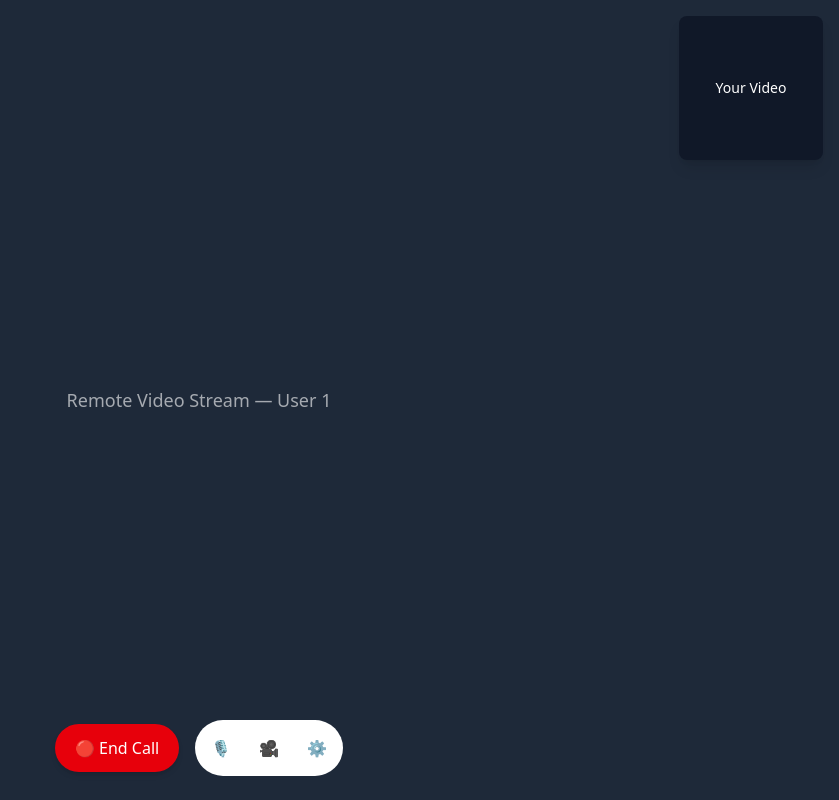
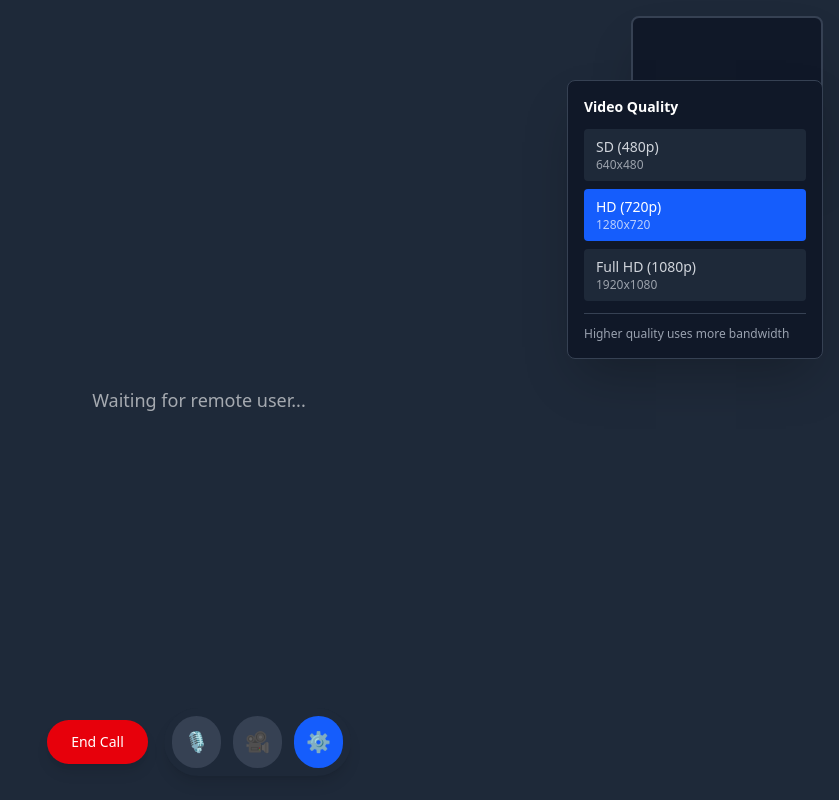
Before and after one commit to ronishbrh/WebRTCMajorProject, a React (Vite) app: page /call/1 in a window 1280 px wide. Both pictures are taken after a click on the button "⚙️". Shown: the whole page, without its empty margins (441-1280 px from the left). Built offline with nearby package versions, Linux system fonts and the light colour scheme; no server answers.

Commit message:
Local Stream initial with video resolution/audio mute/video off

```diff
--- a/src/pages/CallPage.jsx
+++ b/src/pages/CallPage.jsx
@@ -1,49 +1,219 @@
-import React from "react";
-import { useParams, useNavigate } from "react-router-dom";
-import Navbar from "../components/Navbar";
+import React, { useEffect, useRef, useState } from "react";
+import { useNavigate } from "react-router-dom";
+
+// Resolution presets
+const RESOLUTIONS = {
+    low: { width: 640, height: 480, label: "SD (480p)" },
+    medium: { width: 1280, height: 720, label: "HD (720p)" },
+    high: { width: 1920, height: 1080, label: "Full HD (1080p)" }
+};
 
 export default function CallPage() {
-  const { userId } = useParams();
+    const localVideoRef = useRef(null);
+    const remoteVideoRef = useRef(null);
+    const [localStream, setLocalStream] = useState(null);
+    const [isVideoOn, setIsVideoOn] = useState(true);
+    const [isAudioOn, setIsAudioOn] = useState(true);
+    const [error, setError] = useState(null);
+    const [showSettings, setShowSettings] = useState(false);
+    const [resolution, setResolution] = useState("medium");
+
     const navigate = useNavigate();
+    // Get local video stream
+    const getLocalStream = async (resolutionKey) => {
+        try {
+            const res = RESOLUTIONS[resolutionKey];
+            const stream = await navigator.mediaDevices.getUserMedia({
+                video: {
+                    width: { ideal: res.width },
+                    height: { ideal: res.height }
+                },
+                audio: true
+            });
+
+            // Stop old stream if exists
+            if (localStream) {
+                localStream.getTracks().forEach(track => track.stop());
+            }
+
+            setLocalStream(stream);
+
+            // Attach stream to video element
+            if (localVideoRef.current) {
+                localVideoRef.current.srcObject = stream;
+            }
+
+            setError(null);
+        } catch (err) {
+            console.error("Error accessing media devices:", err);
+            setError("Unable to access camera/microphone. Please grant permissions and refresh.");
+        }
+    };
+
+    // Initial stream on mount
+    useEffect(() => {
+        let isMounted = true;
+
+        const start = async () => {
+            const stream = await getLocalStream("medium");
+            if (isMounted) setLocalStream(stream);
+        };
+
+        start();
+
+        return () => {
+            isMounted = false;
+        };
+    }, []);
+
+    // Handle resolution change
+    const handleResolutionChange = async (newResolution) => {
+        setResolution(newResolution);
+        await getLocalStream(newResolution);
+        setShowSettings(false);
+    };
+
+    // Toggle video
+    const toggleVideo = () => {
+        if (localStream) {
+            const videoTrack = localStream.getVideoTracks()[0];
+            if (videoTrack) {
+                videoTrack.enabled = !videoTrack.enabled;
+                setIsVideoOn(videoTrack.enabled);
+            }
+        }
+    };
+
+    // Toggle audio
+    const toggleAudio = () => {
+        if (localStream) {
+            const audioTrack = localStream.getAudioTracks()[0];
+            if (audioTrack) {
+                audioTrack.enabled = !audioTrack.enabled;
+                setIsAudioOn(audioTrack.enabled);
+            }
+        }
+    };
+
+    // End call
+    const handleEndCall = () => {
+        if (localStream) {
+            localStream.getTracks().forEach(track => track.stop());
+        }
+        navigate("/")
+    };
 
     return (
-    <div className="w-full min-h-screen flex flex-col">
-
-
-      <div className="flex-1 relative bg-black text-white flex items-stretch">
+        <div className="w-full min-h-screen flex flex-col bg-black">
+            <div className="flex-1 relative text-white flex items-stretch">
                 {/* Remote video area */}
                 <div className="flex-1 flex items-center justify-center">
-          <div className="w-full h-full flex items-center justify-center bg-gray-800">
-            {/* Replace with <video> element when integrating real streams */}
-            <p className="text-lg opacity-60">Remote Video Stream — User {userId}</p>
+                    <div className="w-full h-full flex items-center justify-center bg-gray-800 relative">
+                        <video
+                            ref={remoteVideoRef}
+                            autoPlay
+                            playsInline
+                            className="w-full h-full object-cover"
+                        />
+                        <p className="absolute text-lg opacity-60 text-center px-4">
+                            Waiting for remote user...
+                        </p>
                     </div>
                 </div>
 
-        {/* Floating local preview */}
-        <div className="absolute top-4 right-4 w-38 h-38 sm:w-36 sm:h-36 bg-gray-900 rounded-lg shadow-lg overflow-hidden flex items-center justify-center text-sm">
+                {/* Floating local preview - YOUR VIDEO */}
+                <div className="absolute top-4 right-4 w-40 h-32 sm:w-48 sm:h-36 bg-gray-900 rounded-lg shadow-2xl overflow-hidden border-2 border-gray-700">
+                    <video
+                        ref={localVideoRef}
+                        autoPlay
+                        playsInline
+                        muted
+                        className="w-full h-full object-cover"
+                        style={{ transform: 'scaleX(-1)' }}
+                    />
+                    {!isVideoOn && (
+                        <div className="absolute inset-0 bg-gray-900 flex items-center justify-center">
+                            <span className="text-4xl">👤</span>
+                        </div>
+                    )}
+                    <div className="absolute bottom-1 left-1 bg-black bg-opacity-60 px-2 py-0.5 rounded text-xs">
+                        You • {RESOLUTIONS[resolution].label}
+                    </div>
+                </div>
 
-          <div className="text-center text-xs sm:text-sm">Your Video</div>
+                {/* Error message */}
+                {error && (
+                    <div className="absolute top-4 left-4 bg-red-600 text-white px-4 py-3 rounded-lg shadow-lg max-w-md text-sm">
+                        {error}
                     </div>
+                )}
+
+                {/* Settings Panel */}
+                {showSettings && (
+                    <div className="absolute top-20 right-4 bg-gray-900 border border-gray-700 rounded-lg shadow-2xl p-4 w-64">
+                        <h3 className="text-sm font-semibold mb-3 text-white">Video Quality</h3>
+                        <div className="space-y-2">
+                            {Object.entries(RESOLUTIONS).map(([key, value]) => (
+                                <button
+                                    key={key}
+                                    onClick={() => handleResolutionChange(key)}
+                                    className={`w-full text-left px-3 py-2 rounded transition ${resolution === key
+                                            ? 'bg-blue-600 text-white'
+                                            : 'bg-gray-800 text-gray-300 hover:bg-gray-700'
+                                        }`}
+                                >
+                                    <div className="font-medium text-sm">{value.label}</div>
+                                    <div className="text-xs opacity-70">{value.width}x{value.height}</div>
+                                </button>
+                            ))}
+                        </div>
+                        <div className="mt-3 pt-3 border-t border-gray-700">
+                            <p className="text-xs text-gray-400">
+                                Higher quality uses more bandwidth
+                            </p>
+                        </div>
+                    </div>
+                )}
 
                 {/* Bottom control bar */}
                 <div className="absolute bottom-6 left-0 right-0 flex items-center justify-center gap-4 px-4">
                     <button
-            onClick={() => navigate("/")}
-            className="px-5 py-3 bg-red-600 hover:bg-red-700 rounded-full text-white text-base shadow-md cursor-pointer"
+                        onClick={handleEndCall}
+                        className="px-6 py-3 bg-red-600 hover:bg-red-700 rounded-full text-white text-sm font-medium shadow-lg cursor-pointer transition"
                         aria-label="end-call"
                     >
-            🔴 End Call
+                        End Call
                     </button>
 
-          <div className="flex items-center gap-3 bg-white bg-opacity-10 rounded-full p-2">
-            <button className="p-2 rounded-full bg-white bg-opacity-8 hover:bg-opacity-20 cursor-pointer">
-              🎙️
+                    <div className="flex items-center gap-3 bg-gray-800 bg-opacity-80 backdrop-blur rounded-full p-2 shadow-lg">
+                        <button
+                            onClick={toggleAudio}
+                            className={`p-3 rounded-full ${isAudioOn ? 'bg-gray-700 hover:bg-gray-600' : 'bg-red-600 hover:bg-red-700'
+                                } cursor-pointer transition`}
+                            aria-label={isAudioOn ? "Mute" : "Unmute"}
+                            title={isAudioOn ? "Mute" : "Unmute"}
+                        >
+                            <span className="text-xl">{isAudioOn ? '🎙️' : '🔇'}</span>
                         </button>
-            <button className="p-2 rounded-full bg-white bg-opacity-8 hover:bg-opacity-20 cursor-pointer">
-              🎥
+
+                        <button
+                            onClick={toggleVideo}
+                            className={`p-3 rounded-full ${isVideoOn ? 'bg-gray-700 hover:bg-gray-600' : 'bg-red-600 hover:bg-red-700'
+                                } cursor-pointer transition`}
+                            aria-label={isVideoOn ? "Turn off camera" : "Turn on camera"}
+                            title={isVideoOn ? "Turn off camera" : "Turn on camera"}
+                        >
+                            <span className="text-xl">{isVideoOn ? '🎥' : '📷'}</span>
                         </button>
-            <button className="p-2 rounded-full bg-white bg-opacity-8 hover:bg-opacity-20 cursor-pointer">
-              ⚙️
+
+                        <button
+                            onClick={() => setShowSettings(!showSettings)}
+                            className={`p-3 rounded-full ${showSettings ? 'bg-blue-600' : 'bg-gray-700 hover:bg-gray-600'
+                                } cursor-pointer transition`}
+                            aria-label="Settings"
+                            title="Settings"
+                        >
+                            <span className="text-xl">⚙️</span>
                         </button>
                     </div>
                 </div>
```
Lines whose indentation alone changed are shown as unchanged.
